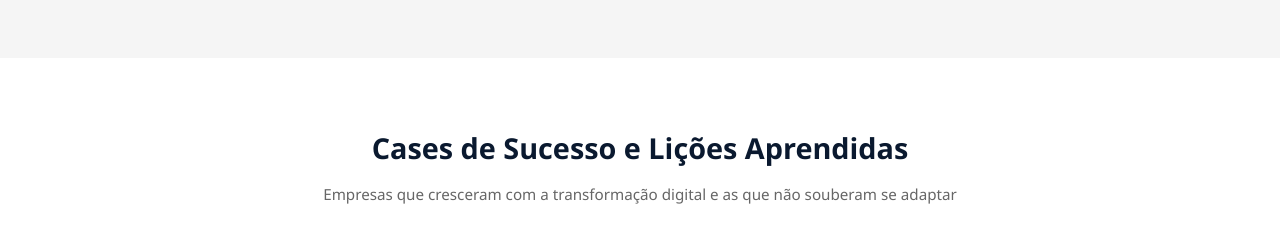
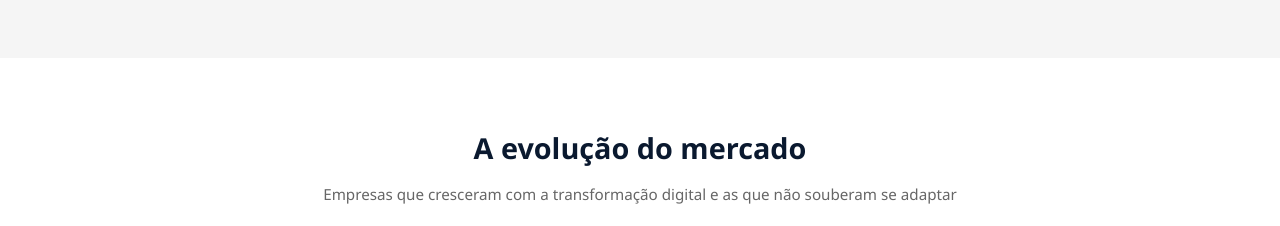
Before and after one commit to vandilsongomez/SEES, a plain HTML site: page index.html in a window 1280 px wide. Shown: the part 2600-2826 px from the top of the page. Drawn offline with nearby package versions, Linux system fonts and the light colour scheme.

Commit message:
Update index.html

```diff
--- a/index.html
+++ b/index.html
@@ -1414,7 +1414,7 @@
     <!-- Case Studies Section - ATUALIZADA COM CASOS REAIS -->
     <section class="section" id="case-studies">
         <div class="section-title">
-            <h2>Cases de Sucesso e Lições Aprendidas</h2>
+            <h2> A evolução do mercado </h2>
             <p>Empresas que cresceram com a transformação digital e as que não souberam se adaptar</p>
         </div>
 
```
